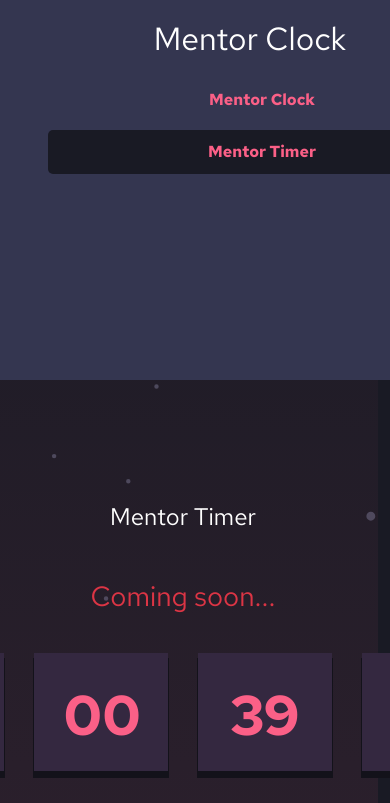
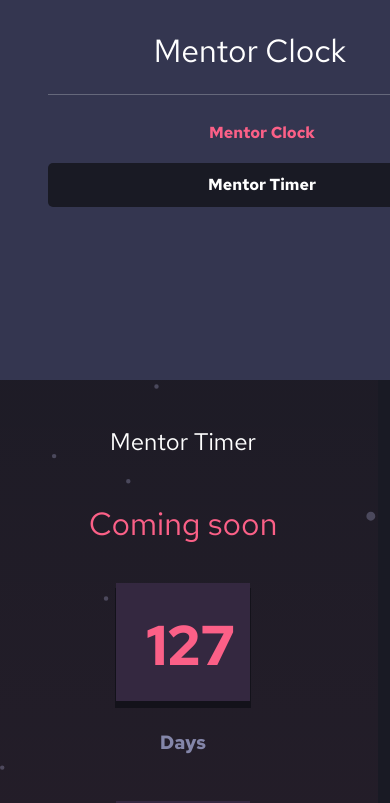
Before and after one commit to Emil-IX/Mentor-Clock, a React (Vite) app: page /timer in a window 390 px wide. Shown: the top 803 px of the page. Built offline with nearby package versions, Linux system fonts and the light colour scheme.

Commit message:
Responsive step 2

```diff
--- a/src/components/SideBar.jsx
+++ b/src/components/SideBar.jsx
@@ -5,10 +5,10 @@ export const SideBar = () => {
 
         <div className='sidebar  col'>
 
-          <h1 className='title ms-4 '>Mentor Clock</h1>
+          <h1 className='title ms-4 text-center '>Mentor Clock</h1>
 
             <div className='list_path  d-flex flex-column ms-5 '>
-
+             <hr className='text-light'  />
               <NavLink
               className={ ({isActive}) => `nav_links nav-link ${ isActive ? 'activeLink' : ''}` }
               to='/' >
--- a/src/index.css
+++ b/src/index.css
@@ -28,6 +28,7 @@ body {
 .clock {
     background: linear-gradient(0deg, var(--DarkSaturatedBluedonw) 0%,  var(--DarkSaturatedBluedonw), 46%, var(--DarkSaturatedBlueup) 47%, var(--DarkSaturatedBlueup) 100%);
     border-radius: 5px;
+    margin: 5em;
 
 }
 
@@ -61,9 +62,13 @@ body {
   width: 2.4em;
   height: 2.1em;
   padding: 20px 30px;
-  background-color: #342840;
+  background-color:var(--DarkSaturatedBlueup);
   box-shadow: 0px 6px 0px 1px rgba(19,18,26,1);
 
+}
+.timerNumber strong {
+  color: var(--GrayishBlue);
+  font-size: 1.2rem ;
 }
 
 
@@ -85,7 +90,7 @@ body {
   }
 
   .title {
-    margin: 20px 0;
+    margin-top: 1em;
     font-size: 2rem;
     color: var(--White);
     font-weight: 400;
@@ -96,6 +101,12 @@ body {
     font-size: 1.5rem;
     color: var(--White);
     font-weight: 400;
+
+  }
+
+  .title__coming {
+    color: var(--SoftRed);
+    font-size: 2rem;
 
   }
 
@@ -111,6 +122,7 @@ body {
   .activeLink {
     background-color: var(--VeryDarkMostlyBlackBlue) ;
     border-radius: 5px;
+    color: var(--White);
   }
 
   .nav_links:hover {
@@ -135,6 +147,8 @@ body {
 
   }
 
+
+
   @media (max-width: 825px){
 
     .sidebar {
@@ -145,3 +159,25 @@ body {
     }
 
   }
+
+  @media (max-width: 650px){
+
+    .sidebar {
+      width: 100%;
+      text-align: center;
+      height: 45vh;
+
+    }
+
+    .container1 {
+      min-width: 375px;
+      width: 100%;
+      height: 100%;
+    }
+
+    .timer {
+      flex-direction: column;
+      gap: 1.5em;
+    }
+
+  }
--- a/src/pages/MentorTimer.jsx
+++ b/src/pages/MentorTimer.jsx
@@ -34,7 +34,7 @@ const getTimerResult = (time, endtime) => {
     }
 }
 
- const { remainDays,remainHours,remainSeconds,remainMinutes  } = getTimerResult(time, '2023-10-19T15:39:14.519Z')
+ const { remainDays,remainHours,remainSeconds,remainMinutes  } = getTimerResult(time, '2024-01-24T15:00:00.519Z')
 
   return (
     <>
@@ -44,13 +44,13 @@ const getTimerResult = (time, endtime) => {
      <div className="container col-9 d-flex align-items-center justify-content-center flex-column">
        <h1 className="title2">Mentor Timer</h1>
 
-       <h1 className="text-danger fs-1 ">Coming soon...</h1>
+       <h1 className="title__coming">Coming soon </h1>
 
           <div  className='timer d-flex'>
-            <p className='timerNumber'> {remainDays}    </p>
-            <p className='timerNumber'> {remainHours}   </p>
-            <p className='timerNumber'> {remainMinutes} </p>
-            <p className='timerNumber'> {remainSeconds} </p>
+            <p className='timerNumber'> {remainDays}  <strong>Days</strong> </p>
+            <p className='timerNumber'> {remainHours} <strong>Hours</strong></p>
+            <p className='timerNumber'> {remainMinutes} <strong>Minutes</strong> </p>
+            <p className='timerNumber'> {remainSeconds} <strong>seconds</strong></p>
           </div>
 
       </div>
```
Also changed, not shown: src/pages/MentorClock.jsx (line endings or trailing spaces), 1 other file (tests, documents, lock files or other folders).
